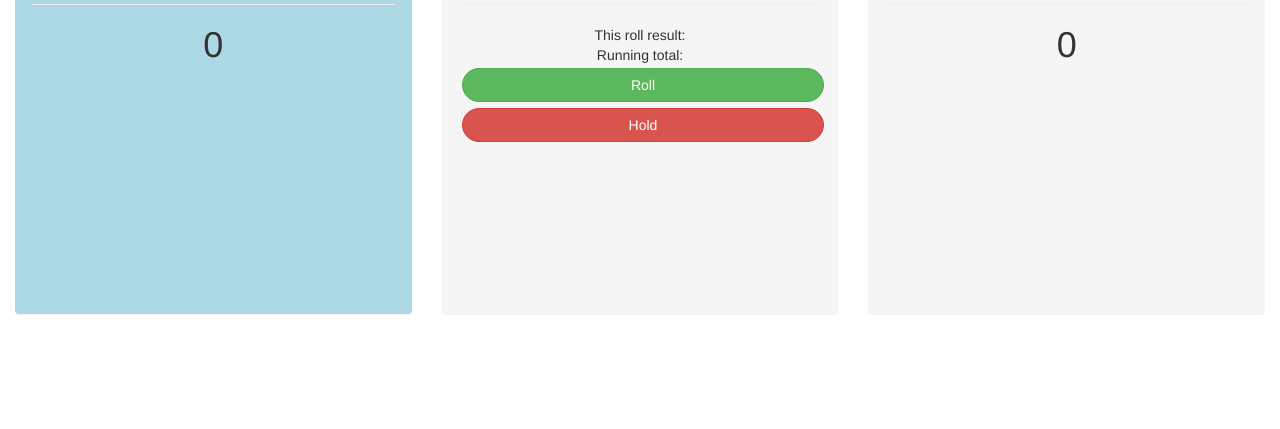
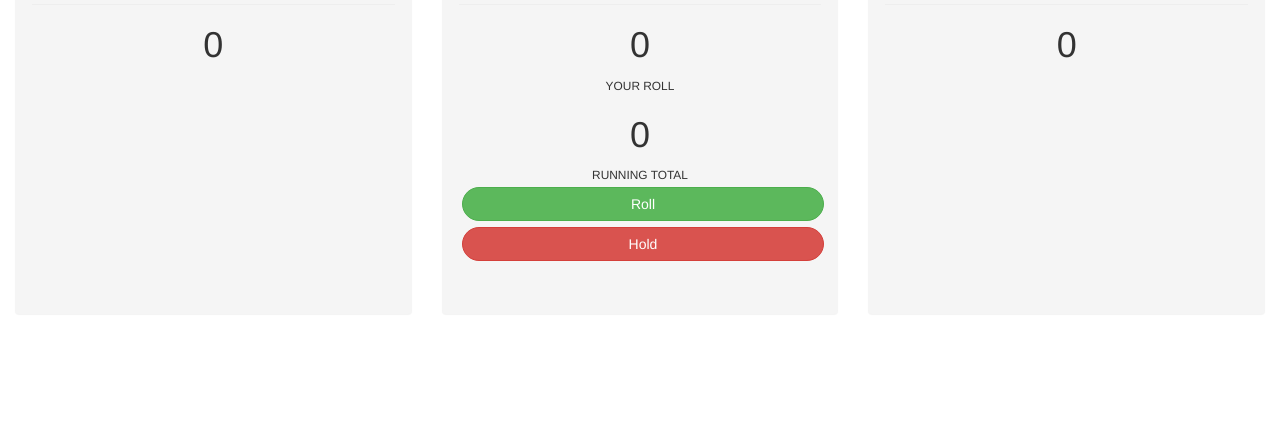
Before and after one commit to benjamin-thompdx/Epicodus_Pig-Dice, a plain HTML site: page index.html in a window 1280 px wide. Shown: the part 371-800 px from the top of the page. Drawn offline with Linux system fonts and the light colour scheme.

Commit message:
add output style and clean up js file

```diff
--- a/index.html
+++ b/index.html
@@ -37,8 +37,11 @@
 					<div class="panel-body">
 						<h2>This Turn: </h2>
 						<hr>
-						<div id="roll-result">This roll result: </div>
-						<div id="running-total">Running total: </div>
+						<h1><div id="roll-result">0</div></h1>
+						<small>YOUR ROLL</small>
+						<h1><div id="running-total">0</div></h1>
+						<small>RUNNING TOTAL</small>
+						<br>
 						<button type="button" class="btn btn-success" id="roll">Roll</button>
 						<br>
 						<button type="button" class="btn btn-danger" id="hold">Hold</button>
--- a/js/script.js
+++ b/js/script.js
@@ -1,6 +1,5 @@
 // Business-Logic
 
-//
 function Game() {
     this.turn = "player1";
     this.player1Score = 0
@@ -16,7 +15,6 @@ function checkRoll(game, roll) {
     } else {
         nextTurn(game);
     }
-
 }
 
 function nextTurn(game, tempScore) {
@@ -44,7 +42,7 @@ function nextTurn(game, tempScore) {
 }
 
 function checkWinner(game, score) {
-    if (score >= 20) {
+    if (score >= 100) {
         alert(game.turn + " has won the game!");
         newGame();
     }
@@ -59,9 +57,10 @@ function newGame(){
         $("#player1-panel").css("background-color", "lightblue");
 }
 
+
 //User-Logic
 
-$(document).ready(function(){
+(document).ready(function(){
     var game = new Game()
     $("#player1-panel").css("background-color", "lightblue");
     $("#roll").click(function() {
@@ -71,7 +70,6 @@ $(document).ready(function(){
     });
     $("#hold").click(function() {
         nextTurn(game, game.tempScore);
-        console.log(game);
     });
     $("#new-game").click(function() {
         newGame();
```
